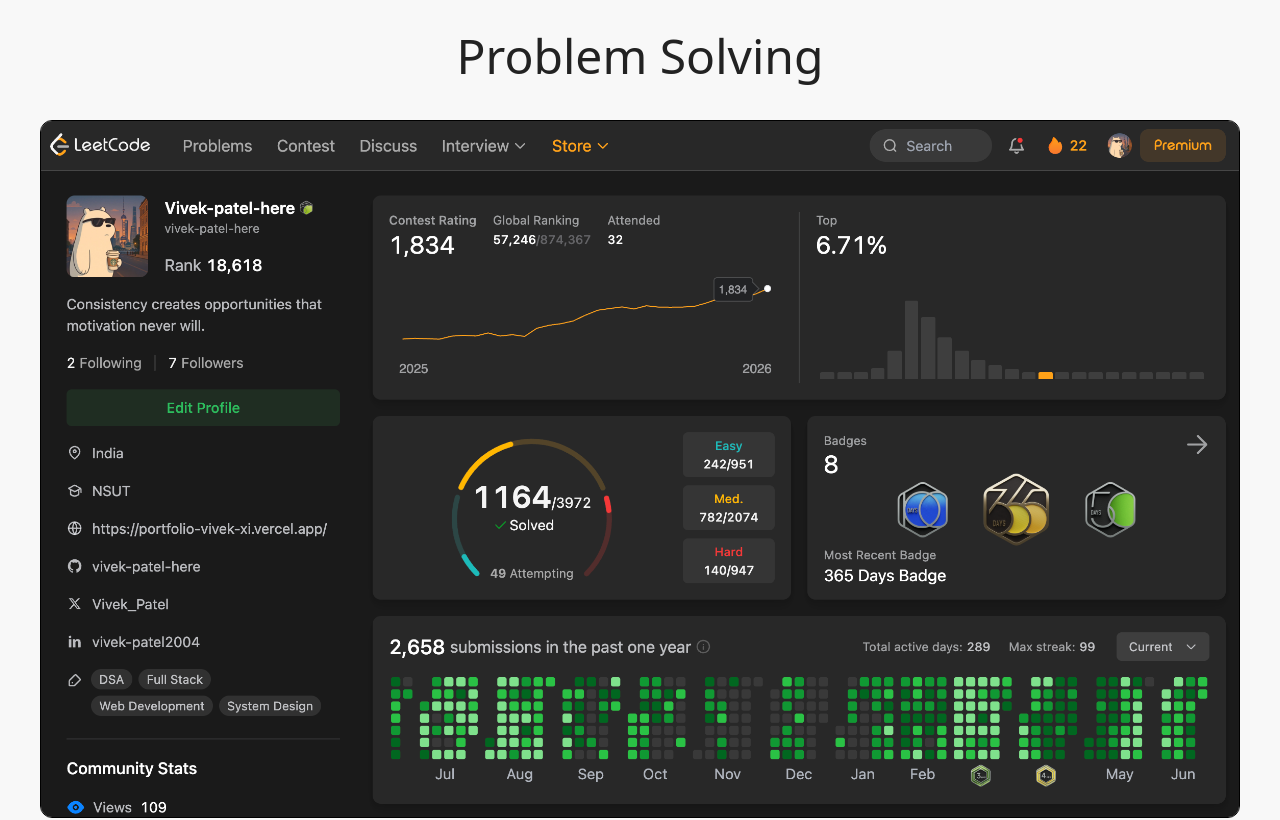
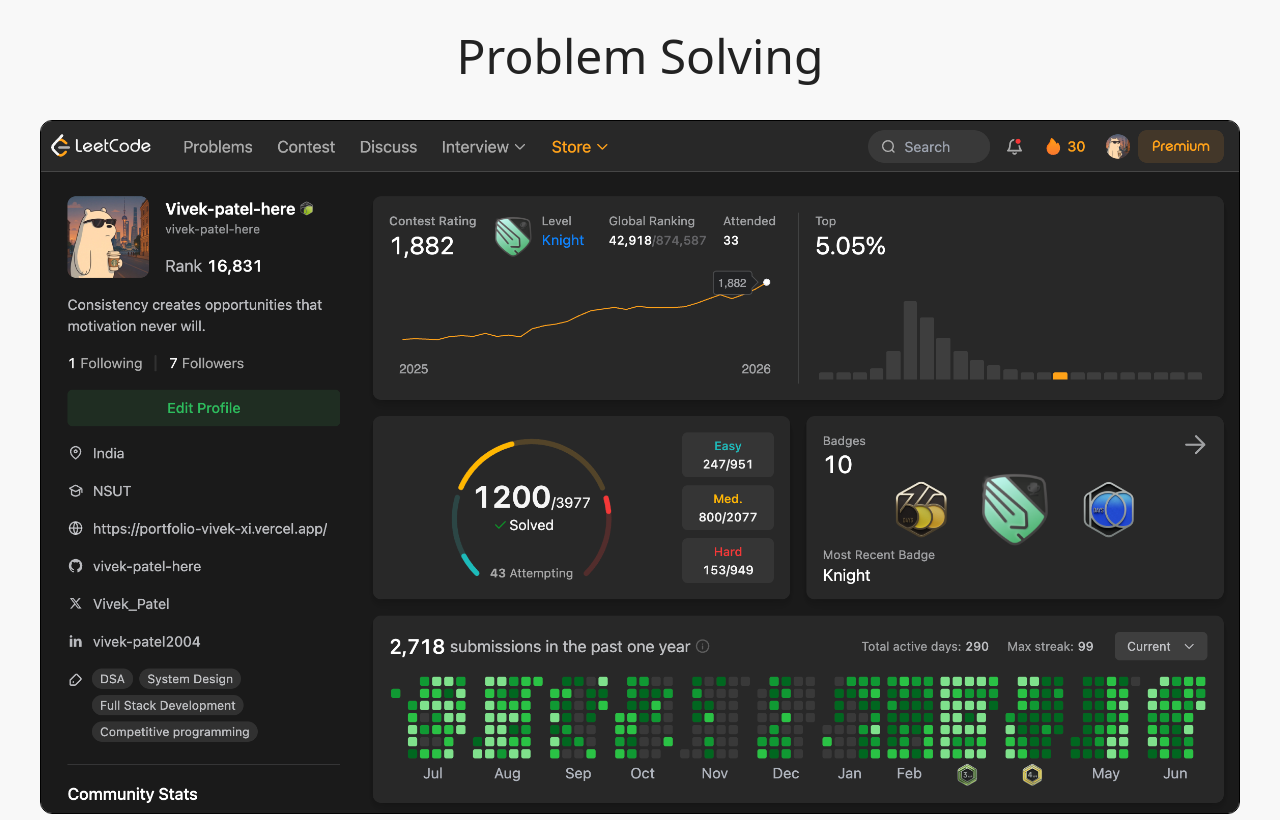
Before and after one commit to vivek-patel-here/Portfolio-Vivek, a Next.js app: page / in a window 1280 px wide. Shown: the part 2540-3360 px from the top of the page. Built offline with nearby package versions, Linux system fonts and the light colour scheme.

Commit message:
LC update

```diff
--- a/components/DSA/page.tsx
+++ b/components/DSA/page.tsx
@@ -12,7 +12,7 @@
 
             <h1 className='text-dark text-5xl'>Problem Solving</h1>
             <div className='w-full max-w-7xl flex items-center justify-center gap-10  flex-col px-10'>
-                <img src="/LC.png" className='w-full rounded-xl flex items-center justify-around border '/>
+                <img src="/LC_new.png" className='w-full rounded-xl flex items-center justify-around border '/>
                 <a href='https://leetcode.com/u/vivek-patel-here/' target="_blank"  className='flex w-fit h-fit items-center gap-2'>
                     <p className='text-secondary text-sm'>Check out</p>
                     <p className='text-sm cursor-pointer hover:underline'>My Leetcode Account</p>
```
Also changed, not shown: public/LC.png (deleted), public/LC_new.png (added).
